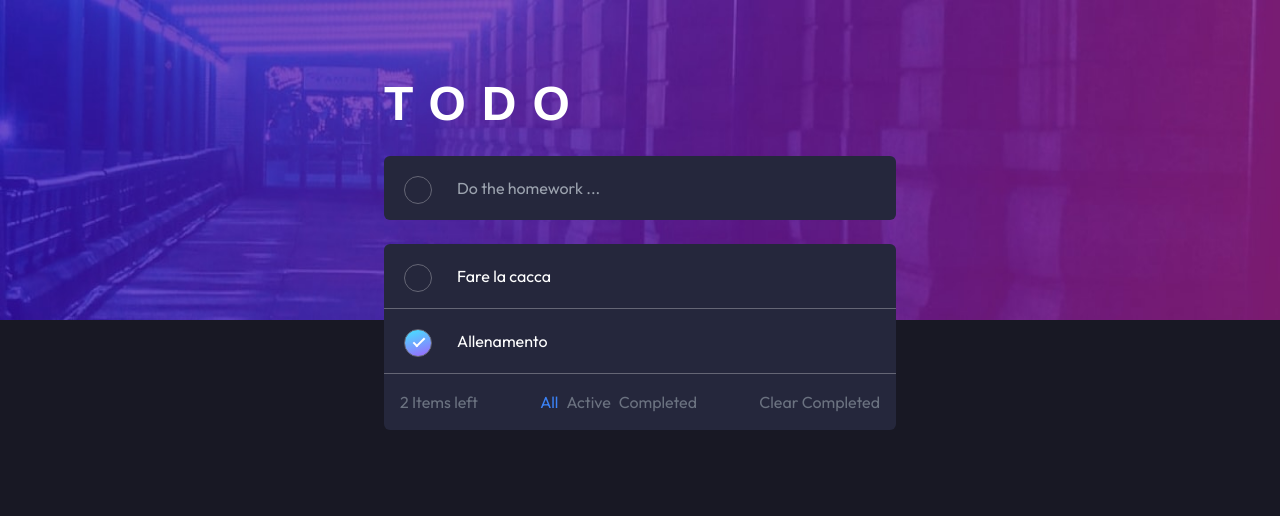
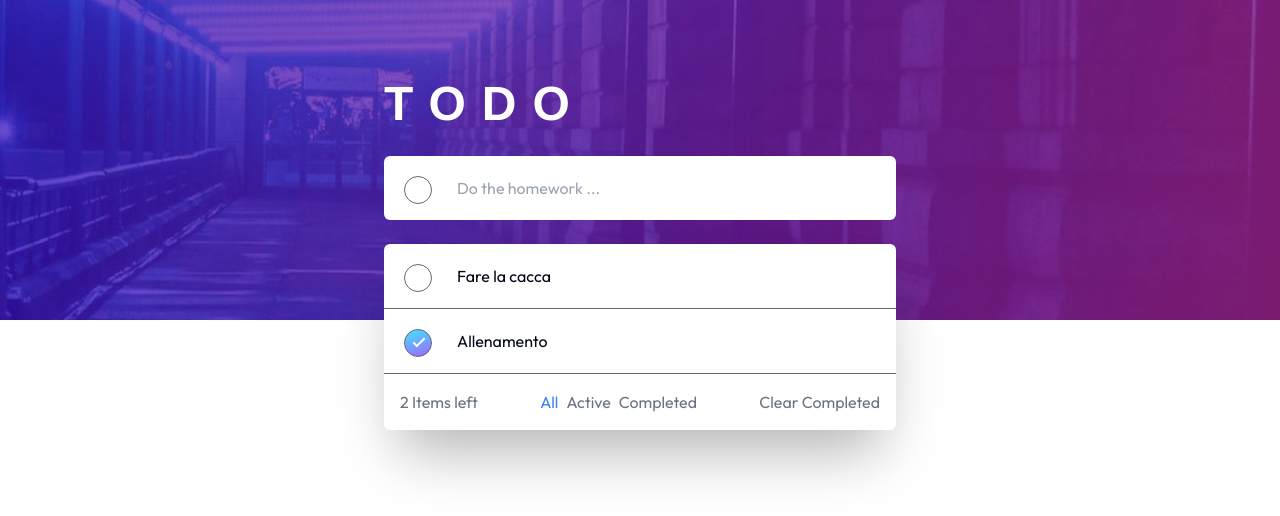
Before and after one commit to OLIX-boop/todo-app, a React (Vite) app: page / in a window 1280 px wide. Shown: the top 516 px of the page. Built offline with nearby package versions, Linux system fonts and the light colour scheme; some icons are missing.

Commit message:
added dark/light theme

```diff
--- a/index.html
+++ b/index.html
@@ -76,6 +76,7 @@
         font-style: bold;
       }
 
+
       /* Checkbox styling */
 
       .round input[type="checkbox"]:checked + label {
--- a/src/App.tsx
+++ b/src/App.tsx
@@ -7,6 +7,18 @@ import Task from "./components/task/task";
 import Controls from "./components/controls/controls";
 
 function App() {
+  useEffect(()=> {
+    console.log("IA")
+    window.matchMedia('(prefers-color-scheme: dark)')
+        .addEventListener('change',({ matches }) => {
+    if (matches) {
+      console.log("change to dark mode!")
+    } else {
+      console.log("change to light mode!")
+    }
+    })
+  }, [])
+
   const [Tasks, setTasks] = useState([
     { task: "Fare la cacca", completed: false },
     { task: "Allenamento", completed: true },
@@ -48,17 +60,21 @@ function App() {
     setTasks((prevTasks) => prevTasks.filter((_, index) => index !== i));
   };
 
+  const clearCompleted = () => {
+    setTasks((prevTasks) => prevTasks.filter((e) => !e.completed));
+  }
+
   return (
     <>
       <BackGround />
 
-      <div className="content w-[40vw] h-[100vh] bg-red m-auto flex justify-center items-center">
+      <div className="content w-[40vw] h-[100vh] bg-red m-auto flex justify-center items-center ">
         <div className="w-full h-[80%]">
           <Header />
 
           <Input createNewMSG={createNewTask} />
 
-          <div className="todos-container mt-6 bg-elements_black rounded-md">
+          <div className="todos-container mt-6 dark:bg-elements_black bg-white rounded-md shadow-[0_35px_60px_-15px_rgba(0,0,0,0.3)]">
             <div className="tasks-container overflow-auto max-h-[57vh]">
               {filteredTsk.tsks.map((e, i) => (
                 <Task
@@ -72,7 +88,7 @@ function App() {
               ))}
             </div>
 
-            <Controls tasks={Tasks} filter={filterMessages} />
+            <Controls tasks={Tasks} filter={filterMessages} clrCompleted={clearCompleted} />
           </div>
         </div>
       </div>
--- a/src/components/background/bg.tsx
+++ b/src/components/background/bg.tsx
@@ -3,7 +3,7 @@
 const BackGround = () =>
     <div className="bg absolute w-full h-full z-[-1]">
         <img className="w-full h-[40%]" src="../public/images/bg-desktop-dark.jpg" alt="IMG" />
-        <div className="w-full h-[60%] bg-background_black"></div>
+        <div className="w-full h-[60%] dark:bg-background_black bg-white"></div>
     </div>
 
 export default BackGround;
--- a/src/components/controls/controls.tsx
+++ b/src/components/controls/controls.tsx
@@ -1,8 +1,8 @@
 import { useState } from "react";
 
-const Controls = ({tasks,filter}: {tasks: Array<object>, filter: (type: string) => void}) => {
+const Controls = ({tasks, filter, clrCompleted}: {tasks: Array<object>, filter: (type: string) => void, clrCompleted:() => void}) => {
   const selectors = ["All", "Active", "Completed"];
-  const style = "hover:text-slate-100 ";
+  const style = "dark:hover:text-white hover:text-gray-950";
   const [currentSelector, setCurrentSelector] = useState("All"); //All, Active, Completed
 
   return (
@@ -27,7 +27,7 @@ const Controls = ({tasks,filter}: {tasks: Array<object>, filter: (type: string)
           ))}
         </div>
 
-        <p className={"text-gray-500 " + style}>Clear Completed</p>
+        <p onClick={clrCompleted} className={"text-gray-500 " + style}>Clear Completed</p>
       </div>
     </>
   );
--- a/src/components/header/header.tsx
+++ b/src/components/header/header.tsx
@@ -5,7 +5,7 @@ const Header = () => {
     return (
     <div className="flex justify-between mb-7">
         <h1 className="title tracking-[1rem] text-5xl">TODO</h1>
-        <i className="fa-light fa-sun-bright text-3xl flex items-center justify-center"></i>
+        <i onClick={() => document.body.classList.toggle('dark')} className="fa-light fa-sun-bright text-3xl flex items-center justify-center"></i>
     </div>
     )
 }
--- a/src/components/input/input.tsx
+++ b/src/components/input/input.tsx
@@ -5,21 +5,23 @@ const Input = ({createNewMSG}: {createNewMSG:(str:string)=>void}) => {
 
     const handleMSG = (e: React.KeyboardEvent<HTMLInputElement>) => {
         if (e.nativeEvent.key !== 'Enter') return;
-        createNewMSG(input.current!.value);
+        if (input.current!.value.trim() === '') return;
+        createNewMSG(input.current!.value.trim());
         input.current!.value = "";
     }
+
 
     const randomInRange = (min:number, max:number):number =>  Math.floor(Math.random() * (max - min) + min);
 
     const todoPlaceHolders = ["Dity the bedroom", "Clean the acquarium", "Feed the animals", "Do the homework", "Exercise"];
 
     return (
-        <div className="bg-elements_black p-5 flex rounded-md">
+        <div className="dark:bg-elements_black bg-white p-5 flex rounded-md">
             <div className="round relative mr-10">
                 <input type="checkbox" className="invisible" />
-                <label className="bg-elements_black border hover:border-border_hover border-border rounded-3xl cursor-pointer h-7 left-0 top-0 absolute w-7"></label>
+                <label className="dark:bg-elements_black border hover:border-border_hover border-border rounded-3xl cursor-pointer h-7 left-0 top-0 absolute w-7"></label>
             </div>
-            <input ref={input} placeholder={todoPlaceHolders[randomInRange(0, todoPlaceHolders.length-1)] + " ..."} onKeyUp={handleMSG} className="bg-transparent w-full" type="text"/>
+            <input ref={input} placeholder={todoPlaceHolders[randomInRange(0, todoPlaceHolders.length-1)] + " ..."} onKeyUp={handleMSG} className="bg-transparent w-full dark:text-white text-gray-950" type="text"/>
         </div>
     )
 }
--- a/src/components/task/task.tsx
+++ b/src/components/task/task.tsx
@@ -8,9 +8,9 @@ const Task = ({msg, completed, index, edit, deleteTsk}:{msg:string, completed:bo
     return (<div className="task border-b border-border p-5 flex">
         <div className="round relative mr-10">
             <input defaultChecked={completed} type="checkbox" className="invisible" id={id} />
-            <label htmlFor={id} className="bg-elements_black border hover:border-border_hover border-border rounded-3xl cursor-pointer h-7 left-0 top-0 absolute w-7 after:border-2 after:border-white after:border-t-0 after:border-r-0 after:h-1.5 after:left-2 after:opacity-0 after:absolute after:top-2 after:content[''] after:-rotate-45 after:w-3"></label>
+            <label htmlFor={id} className="dark:bg-elements_black border hover:border-border_hover border-border rounded-3xl cursor-pointer h-7 left-0 top-0 absolute w-7 after:border-2 after:border-white after:border-t-0 after:border-r-0 after:h-1.5 after:left-2 after:opacity-0 after:absolute after:top-2 after:content[''] after:-rotate-45 after:w-3"></label>
         </div>
-        <input disabled value={msg} className="bg-transparent w-full cursor-pointer" type="text"/>
+        <input disabled value={msg} className="bg-transparent dark:text-white text-slate-950 w-full cursor-pointer" type="text"/>
 
         <div className="commands flex">
             <i className="fa-light fa-pen my-auto h-3.5 hidden mr-5"></i>
--- a/tailwind.config.js
+++ b/tailwind.config.js
@@ -3,6 +3,7 @@ export default {
   content: [
     './src/**/*.{js,jsx,ts,tsx}',
   ],
+  darkMode: "class",
   theme: {
     extend: {
       colors: {
```
